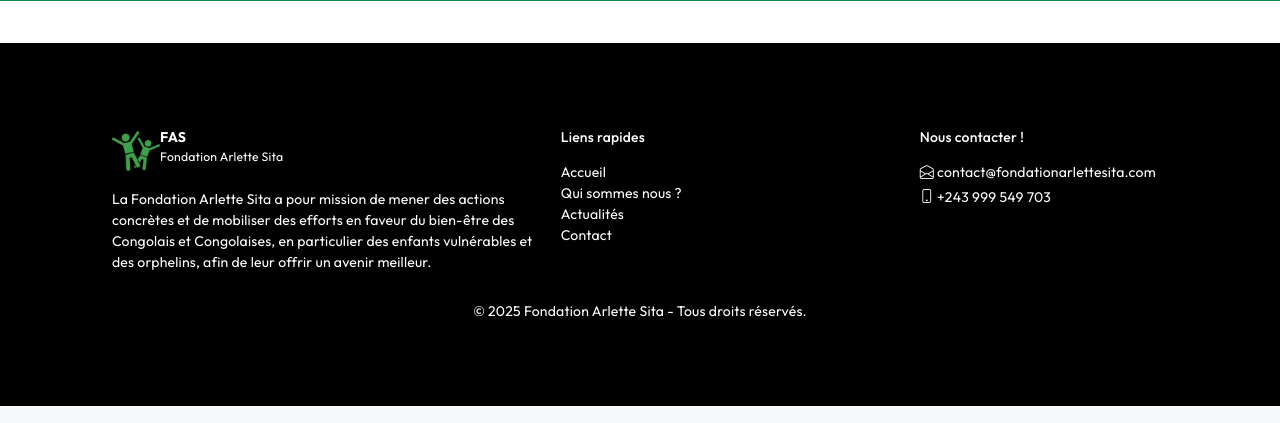
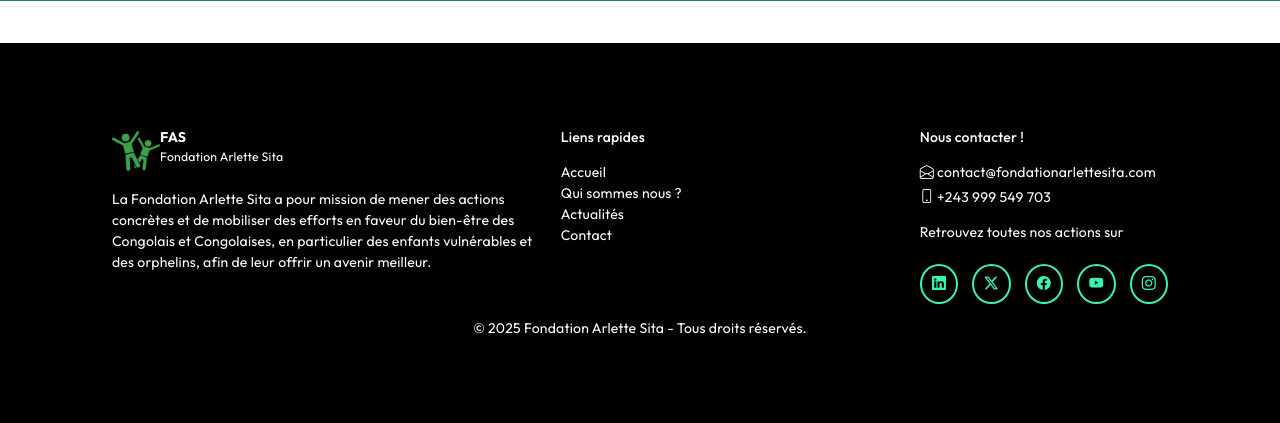
Before and after one commit to Elkis243/fondation-arlette-sita, a Django app: template fas/templates/app/index.html in a window 1280 px wide. Shown: the part 2017-2440 px from the top of the page. Run offline with Django 5.2, Linux system fonts and the light colour scheme; the template is opened without the code that fills it, so the values that code supplies are empty; parts of the project's set-up code (start-up, migrations or seed data) failed here and were passed over.

Commit message:
chore: ajouter des icônes de médias sociaux dans le pied de page et styliser les boutons

```diff
--- a/fas/static/style/index.css
+++ b/fas/static/style/index.css
@@ -20,8 +20,22 @@
   border: none;
   border-radius: 10px;
 }
-.objective-card {
-  background-color: #e8f8f4;
-  border: none;
-  border-radius: 10px;
+
+  .social-media {
+    display: inline-flex;
+    align-items: center;
+    justify-content: center;
+    width: 40px;
+    height: 40px;
+    border: 2px solid rgb(56, 244, 172);
+    border-radius: 50%;
+    font-size: 20px;
+    color: rgb(56, 244, 172);
+    transition: all 0.3s ease-in-out;
+  }
+
+  .social-media:hover {
+    cursor: pointer;
+    background-color: rgb(56, 244, 172);
+    color: white;
 }
--- a/fas/templates/component/footer.html
+++ b/fas/templates/component/footer.html
@@ -28,6 +28,15 @@
         <p class='fs-6 fw-medium'>Nous contacter !</p>
         <p class='mb-1'><i class="bi bi-envelope-open fs-6"></i> contact@fondationarlettesita.com</p>
         <p><i class="bi bi-phone fs-6"></i> +243 999 549 703</p>
+
+        <p class='mb-'>Retrouvez toutes nos actions sur</p>
+        <div class="d-flex mt-4">
+          <a href="https://www.linkedin.com" class="social-media me-3"><i class="bi bi-linkedin"></i></a>
+          <a href="https://twitter.com" class="social-media me-3"><i class="bi bi-twitter-x"></i></a>
+          <a href="https://www.facebook.com" class="social-media me-3"><i class="bi bi-facebook"></i></a>
+          <a href="https://www.youtube.com" class="social-media me-3"><i class="bi bi-youtube"></i></a>
+          <a href="https://www.instagram.com" class="social-media"><i class="bi bi-instagram"></i></a>
+        </div>
       </div>
     </div>
     <div class="text-center mt-3">
```
